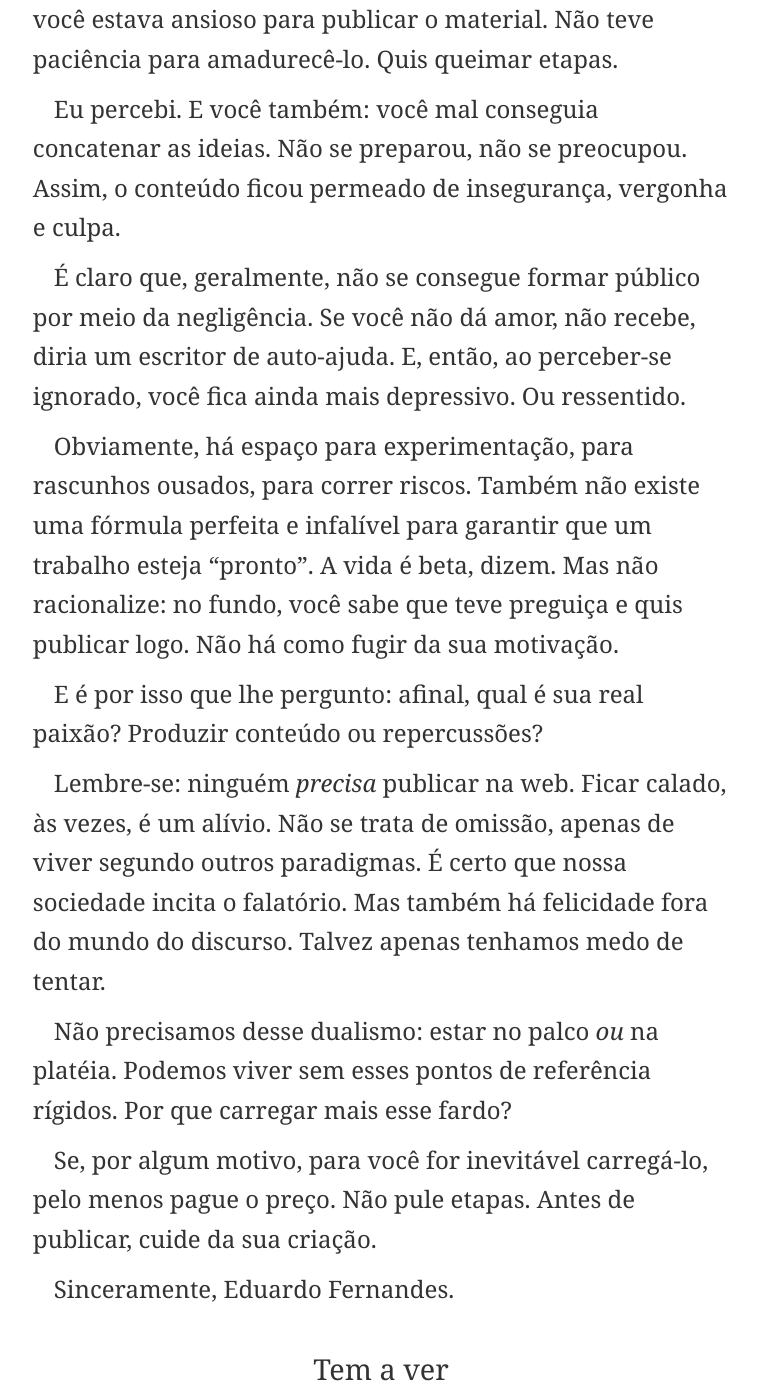
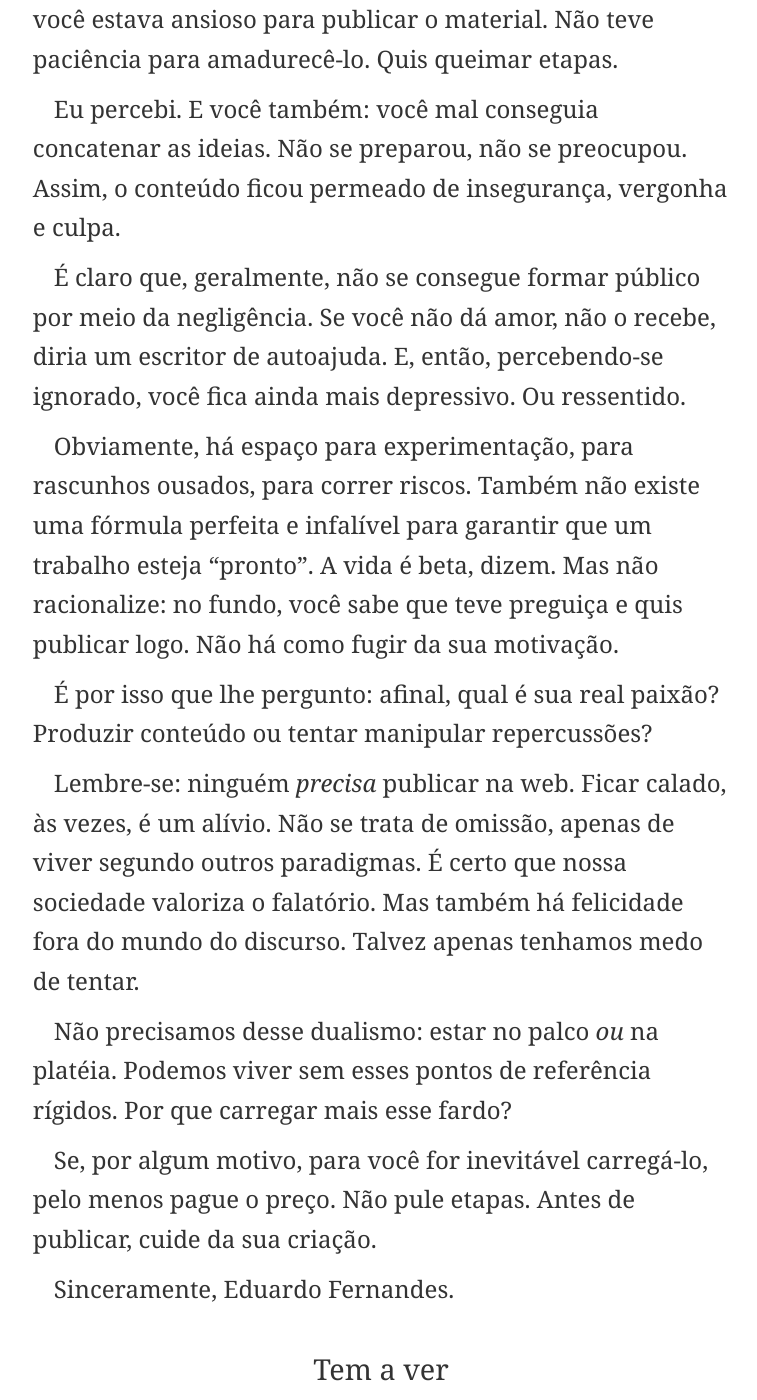
Before and after one commit to eduf/eduf.github.com, a Jekyll site: the page built from _posts/2013-05-07-carta-a-um-produtor-de-conteudo.md, in a window 1280 px wide and 1400 px high, scrolled down 1350 px. Shown: the whole window, without its empty margins (259-1016 px from the left). Built offline with Jekyll 4.4.1, drawn with Linux system fonts in a browser that asks for light colours; nearby versions of some CDN libraries; comment, search, counter and statistics services are not loaded.

Commit message:
Carta a um produtor de conteúdo 1.0.1

```diff
--- a/_posts/2013-05-07-carta-a-um-produtor-de-conteudo.md
+++ b/_posts/2013-05-07-carta-a-um-produtor-de-conteudo.md
@@ -27,13 +27,13 @@ Li seu texto. Vi seu vídeo. Ouvi sua música. Evidentemente, você estava ansio
 
 Eu percebi. E você também: você mal conseguia concatenar as ideias. Não se preparou, não se preocupou. Assim, o conteúdo ficou permeado de insegurança, vergonha e culpa.
 
-É claro que, geralmente, não se consegue formar público por meio da negligência. Se você não dá amor, não recebe, diria um escritor de auto-ajuda. E, então, ao perceber-se ignorado, você fica ainda mais depressivo. Ou ressentido.
+É claro que, geralmente, não se consegue formar público por meio da negligência. Se você não dá amor, não o recebe, diria um escritor de autoajuda. E, então, percebendo-se ignorado, você fica ainda mais depressivo. Ou ressentido.
 
 Obviamente, há espaço para experimentação, para rascunhos ousados, para correr riscos. Também não existe uma fórmula perfeita e infalível para garantir que um trabalho esteja “pronto”. A vida é beta, dizem. Mas não racionalize: no fundo, você sabe que teve preguiça e quis publicar logo. Não há como fugir da sua motivação.
 
-E é por isso que lhe pergunto: afinal, qual é sua real paixão? Produzir conteúdo ou repercussões?
+É por isso que lhe pergunto: afinal, qual é sua real paixão? Produzir conteúdo ou tentar manipular repercussões?
 
-Lembre-se: ninguém *precisa* publicar na web. Ficar calado, às vezes, é um alívio. Não se trata de omissão, apenas de viver segundo outros paradigmas. É certo que nossa sociedade incita o falatório. Mas também há felicidade fora do mundo do discurso. Talvez apenas tenhamos medo de tentar.
+Lembre-se: ninguém *precisa* publicar na web. Ficar calado, às vezes, é um alívio. Não se trata de omissão, apenas de viver segundo outros paradigmas. É certo que nossa sociedade valoriza o falatório. Mas também há felicidade fora do mundo do discurso. Talvez apenas tenhamos medo de tentar.
 
 Não precisamos desse dualismo: estar no palco *ou* na platéia. Podemos viver sem esses pontos de referência rígidos. Por que carregar mais esse fardo?
 
```
